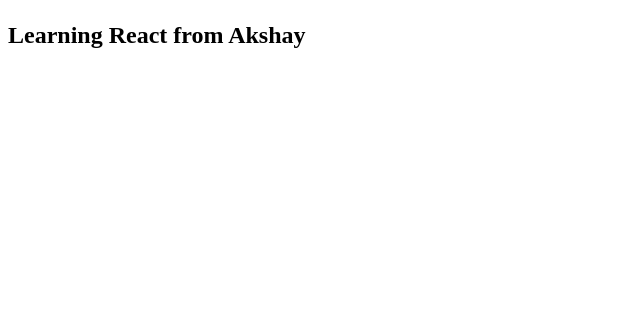
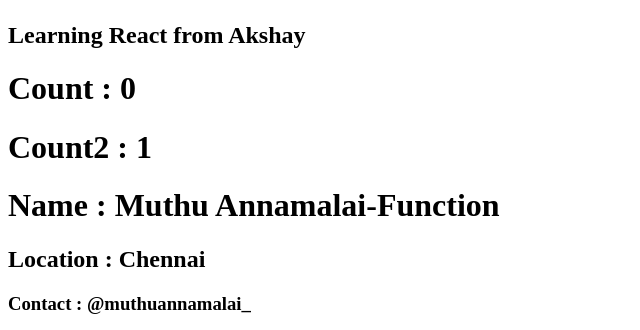
Before and after one commit to muthuannamalai12/react-learning, a React app: page /about in a window 1280 px wide. Shown: the part 479-809 px from the top of the page, without its empty margins (0-640 px from the left). Built offline with nearby package versions, Linux system fonts and the light colour scheme; the HTML template or start-up script is replaced by a standard one.

Commit message:
Episode-8 Code

```diff
--- a/App.css
+++ b/App.css
@@ -71,3 +71,8 @@
     margin-left: 10px;;
     cursor: pointer;
 }
+
+.user-container{
+    padding: 10px;
+    border : 1px solid black;
+}
--- a/src/component/About.js
+++ b/src/component/About.js
@@ -1,10 +1,51 @@
-const About = () => {
+import React from "react";
+import UserClass from "./UserClass";
+import User from "./User";
+
+class About extends React.Component {
+  constructor(props) {
+    console.log("Parent Constructor Called");
+    super(props);
+  }
+
+  componentDidMount() {
+    this.timer = setInterval(() => {
+      console.log("Namsate React");
+    }, 1000);
+    console.log("Parent Component Mount Called");
+  }
+
+  componentDidUpdate() {
+    console.log("Update Component Mount Called");
+  }
+
+  componentWillUnmount() {
+    clearInterval(this.timer);
+  }
+
+  render() {
+    console.log("Parent Render Called");
     return (
       <div>
         <h1>About Us</h1>
         <h2>Learning React from Akshay</h2>
+        <User name={"Muthu Annamalai-Function"} location={"Chennai"} />
+        {/* <UserClass name={"First"} location={"Chennai"} /> */}
       </div>
     );
-};
+  }
+}
+
+// Functional About Compoenent
+// const About = () => {
+//   return (
+//     <div>
+//       <h1>About Us</h1>
+//       <h2>Learning React from Akshay</h2>
+//       {/* <User name={"Muthu Annamalai-Function"} location={"Chennai"} /> */}
+//       <UserClass name={"Muthu Annamalai-Class"} location={"Chennai"} />
+//     </div>
+//   );
+// };
 
 export default About;
--- a/src/component/RestaurantMenu.js
+++ b/src/component/RestaurantMenu.js
@@ -26,17 +26,6 @@
   const { itemCards } =
     resList?.cards[4]?.groupedCard?.cardGroupMap?.REGULAR?.cards[2]?.card?.card;
 
-  //   const { itemCategoryCards } =
-  //     resList?.cards[4]?.groupedCard?.cardGroupMap?.REGULAR?.cards[2]?.card?.card
-  //       .categories;
-  console.log(
-    resList?.cards[4]?.groupedCard?.cardGroupMap?.REGULAR?.cards[2]?.card?.card
-  );
-
-  console.log(
-    resList?.cards[4]?.groupedCard?.cardGroupMap?.REGULAR?.cards[2]?.card?.card
-      .categories
-  );
   return (
     <div className="restaurant-menu-container">
       <h1>{name}</h1>
--- /dev/null
+++ b/src/component/User.js
@@ -0,0 +1,31 @@
+import { useState, useEffect } from "react";
+const User = (props) => {
+  useEffect(() => {
+    const interval = setInterval(() => {
+      console.log("Namsate React");
+    }, 1000);
+
+    return () => {
+      clearInterval(interval);
+    };
+  });
+
+  const [count] = useState(0);
+  const [count2] = useState(1);
+  // Destrucuting on the fly
+  // const User = ({ name, location }) => {
+  const { name, location } = props;
+  return (
+    <div className="user-container">
+      {/* <h1>Name : {props.name}</h1>
+      <h2>Location : {props.location}</h2> */}
+      <h1>Count : {count}</h1>
+      <h1>Count2 : {count2}</h1>
+      <h1>Name : {name}</h1>
+      <h2>Location : {location}</h2>
+      <h3>Contact : @muthuannamalai_</h3>
+    </div>
+  );
+};
+
+export default User;
--- /dev/null
+++ b/src/component/UserClass.js
@@ -0,0 +1,94 @@
+import React from "react";
+
+class UserClass extends React.Component {
+  constructor(props) {
+    super(props);
+    // console.log(this.props.name + "Child Constructor Called");
+
+    // this.state = {
+    //   count: 0,
+    //   count2: 1,
+    // };
+
+    this.state = {
+      userInfo: {
+        name: "dummy name",
+        location: "default",
+      },
+    };
+  }
+
+  async componentDidMount() {
+    const data = await fetch("https://api.github.com/users/muthuannamalai12");
+
+    const json = await data.json();
+
+    this.setState({
+      userInfo: json,
+    });
+
+    // console.log(this.props.name + "Child Component Mount Called");
+  }
+
+  // to mimick useState with one dependency
+  componentDidUpdate(prevProps, prevState) {
+    if (this.state.count != prevState.count) {
+      //
+    }
+  }
+
+  // to mimick two use effect
+  componentDidUpdate(prevProps, prevState) {
+    if (this.state.count != prevState.count) {
+      //
+    }
+    if (this.state.count2 != prevState.count) {
+      //
+    }
+  }
+
+  // to mimick 2 depedencies in the useEffectdependency
+  componentDidUpdate(prevProps, prevState) {
+    if (
+      this.state.count != prevState.count ||
+      this.state.count2 != prevState.count
+    ) {
+      //
+    }
+  }
+
+  render() {
+    // console.log(this.props.name + "Child Render Called");
+    // const { name, location } = this.props;
+    // const { count } = this.state;
+    // Destructing the props
+    const { name, avatar_url, location } = this.state.userInfo;
+    return (
+      <div className="user-container">
+        {/* <h1>Name : {this.props.name}</h1>
+        <h2>Location : {this.props.location}</h2> */}
+        {/* <h1>Count : {this.state.count}</h1>
+        <h1>Count2: {this.state.count2}</h1> */}
+        {/* <h1>Count : {count}</h1>
+        <button
+          onClick={() => {
+            this.setState({
+              count: this.state.count + 1,
+              count: this.state.count + 1,
+            });
+          }}
+        >
+          Increase Count
+        </button> */}
+        {/* <img src={this.state.userInfo.avatar_url}></img>
+        <h1>Name : {this.state.userInfo.name}</h1>
+        <h2>Location : {this.state.userInfo.location}</h2> */}
+        <img src={avatar_url}></img>
+        <h1>Name : {name}</h1>
+        <h2>Location : {location}</h2>
+      </div>
+    );
+  }
+}
+
+export default UserClass;
```
Lines whose indentation alone changed are shown as unchanged.
